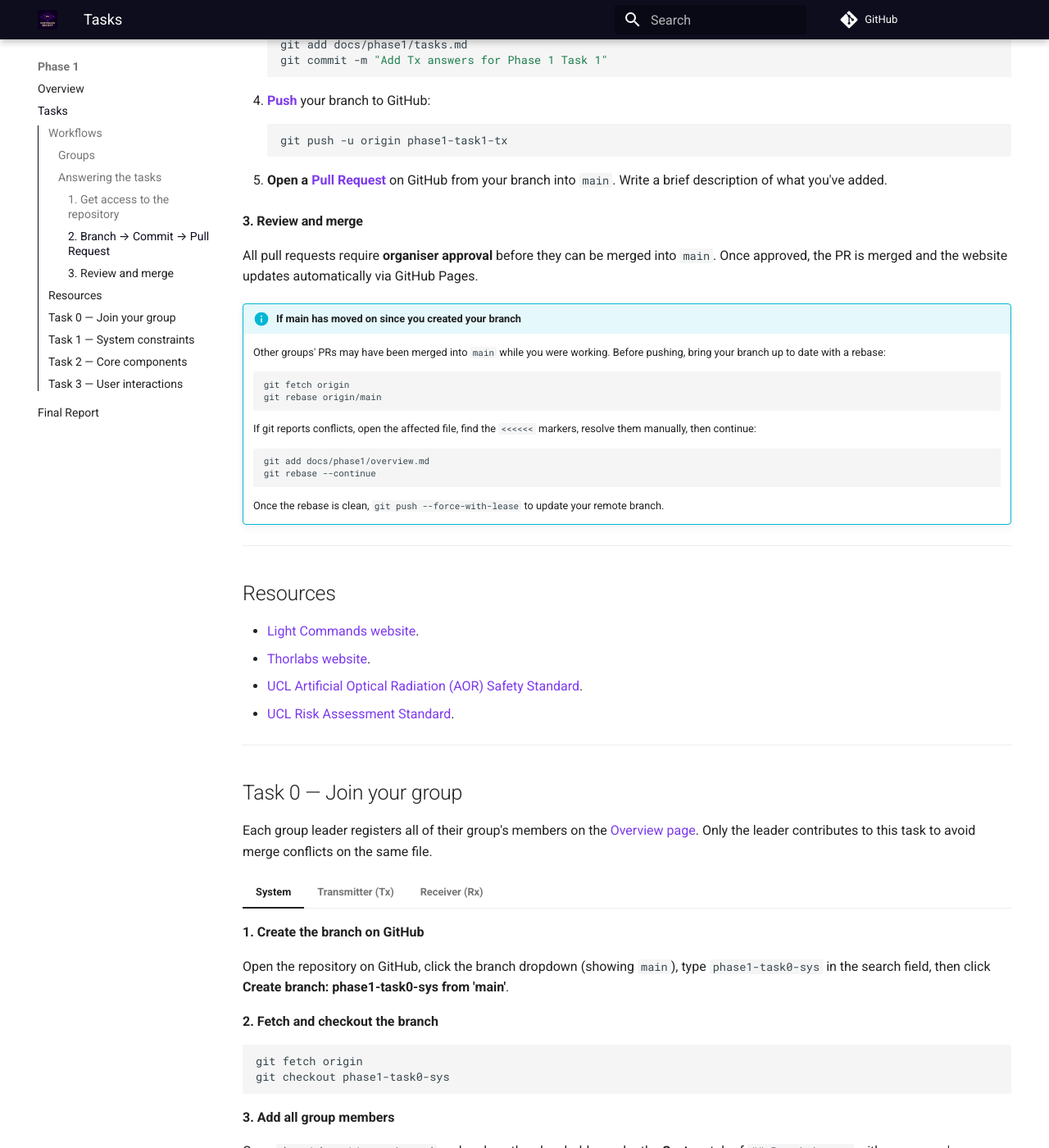
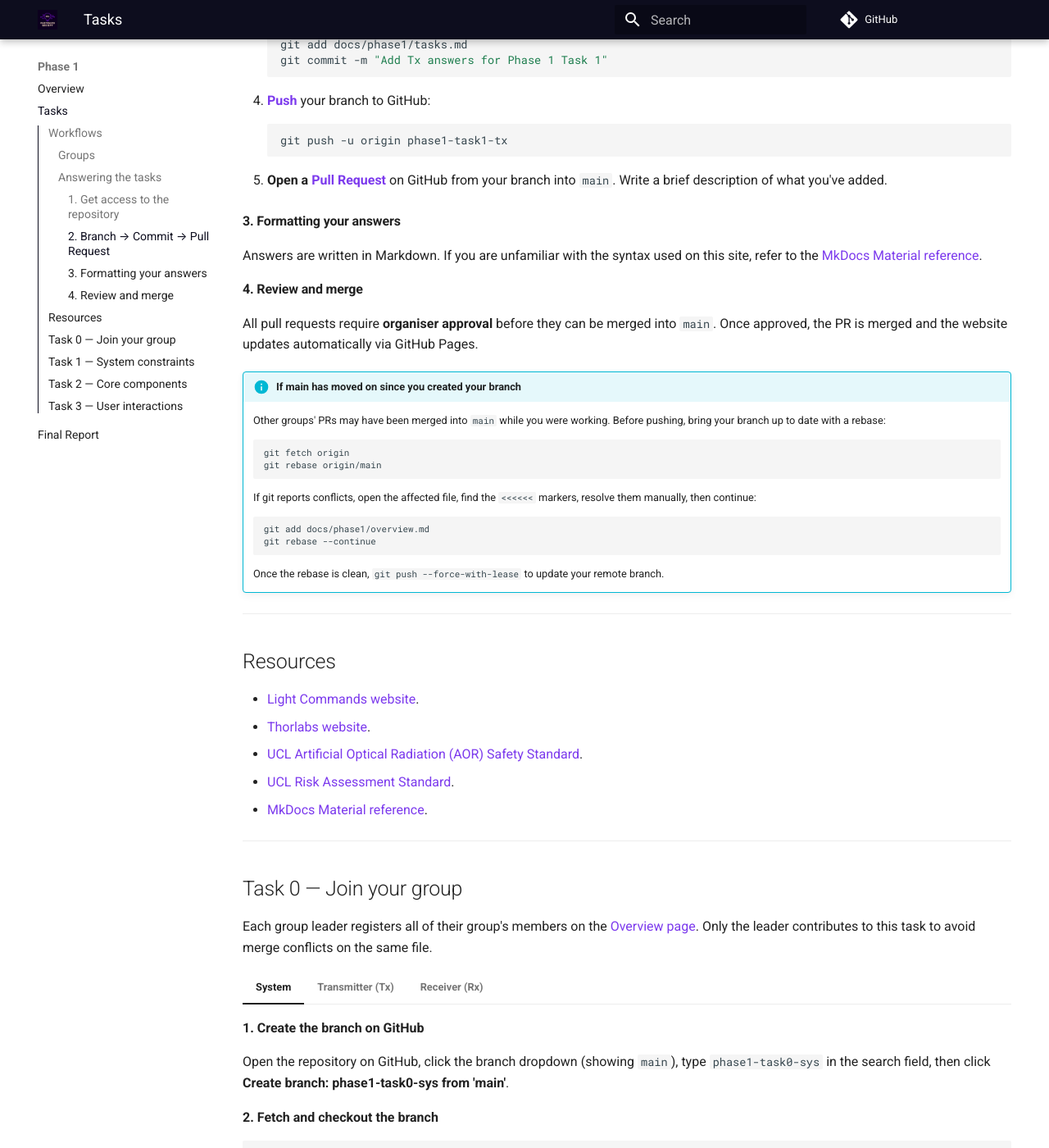
Before and after one commit to UCL-Photonics-Society/UCLightcommands, an MkDocs documentation site: the page built from docs/phase1/tasks.md, in a window 1280 px wide and 1400 px high, scrolled down 2475 px. Shown: the whole window at 82% size. Built offline with MkDocs 1.6.1 and Material for MkDocs 9.7.7, drawn with Linux system fonts in a browser that asks for light colours; comment, search, counter and statistics services are not loaded.

Commit message:
docs: add mkdocs ref

````diff
--- a/docs/phase1/tasks.md
+++ b/docs/phase1/tasks.md
@@ -143,7 +143,11 @@ The step-by-step for your own contribution:
 
 5. **Open a [Pull Request](https://docs.github.com/en/pull-requests/reference/pull-requests)** on GitHub from your branch into `main`. Write a brief description of what you've added.
 
-#### 3. Review and merge
+#### 3. Formatting your answers
+
+Answers are written in Markdown. If you are unfamiliar with the syntax used on this site, refer to the [MkDocs Material reference](https://squidfunk.github.io/mkdocs-material/reference/).
+
+#### 4. Review and merge
 
 All pull requests require **organiser approval** before they can be merged into `main`. Once approved, the PR is merged and the website updates automatically via GitHub Pages.
 
@@ -172,6 +176,7 @@ All pull requests require **organiser approval** before they can be merged into
 - [Thorlabs website](https://www.thorlabs.com/).
 - [UCL Artificial Optical Radiation (AOR) Safety Standard](https://www.ucl.ac.uk/safety-services/policies/2024/feb/ucl-artificial-optical-radiation-aor-safety-standard).
 - [UCL Risk Assessment Standard](https://www.ucl.ac.uk/safety-services/policies/2022/sep/risk-assessment-standard).
+- [MkDocs Material reference](https://squidfunk.github.io/mkdocs-material/reference/).
 
 ---
 
@@ -320,7 +325,7 @@ Each group leader registers all of their group's members on the [Overview page](
     git push
     ```
 
-    **4.** Open a Pull Request from your branch into `main` when ready. See the [rebase note](#3-review-and-merge) if `main` has moved on since you branched.
+    **4.** Open a Pull Request from your branch into `main` when ready. See the [rebase note](#4-review-and-merge) if `main` has moved on since you branched.
 
 === "System"
 
@@ -388,7 +393,7 @@ Each group leader registers all of their group's members on the [Overview page](
     git push
     ```
 
-    **4.** Open a Pull Request from your branch into `main` when ready. See the [rebase note](#3-review-and-merge) if `main` has moved on since you branched.
+    **4.** Open a Pull Request from your branch into `main` when ready. See the [rebase note](#4-review-and-merge) if `main` has moved on since you branched.
 
 === "System"
 
@@ -464,7 +469,7 @@ Each group leader registers all of their group's members on the [Overview page](
     git push
     ```
 
-    **4.** Open a Pull Request from your branch into `main` when ready. See the [rebase note](#3-review-and-merge) if `main` has moved on since you branched.
+    **4.** Open a Pull Request from your branch into `main` when ready. See the [rebase note](#4-review-and-merge) if `main` has moved on since you branched.
 
 === "System"
 
````
